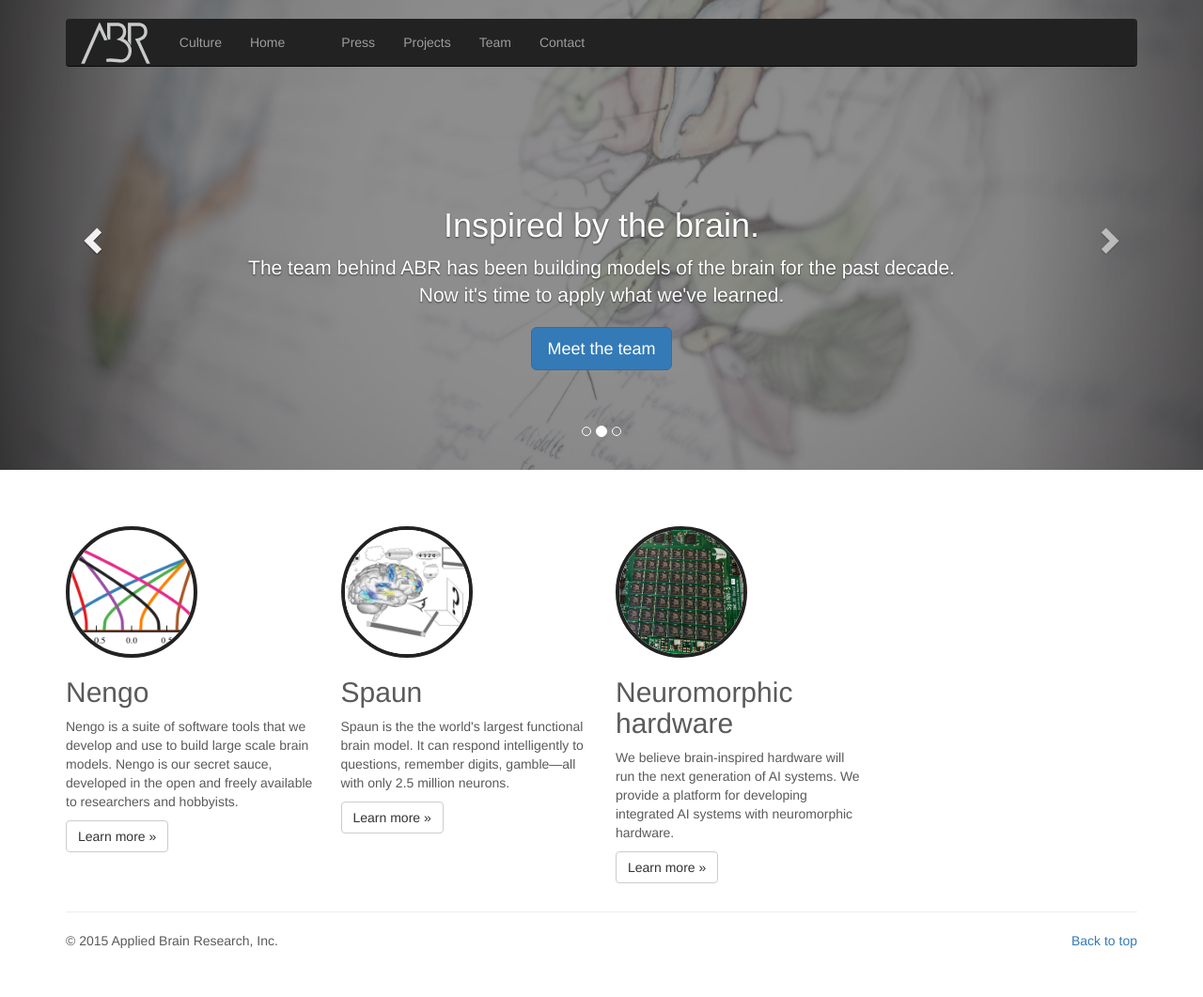
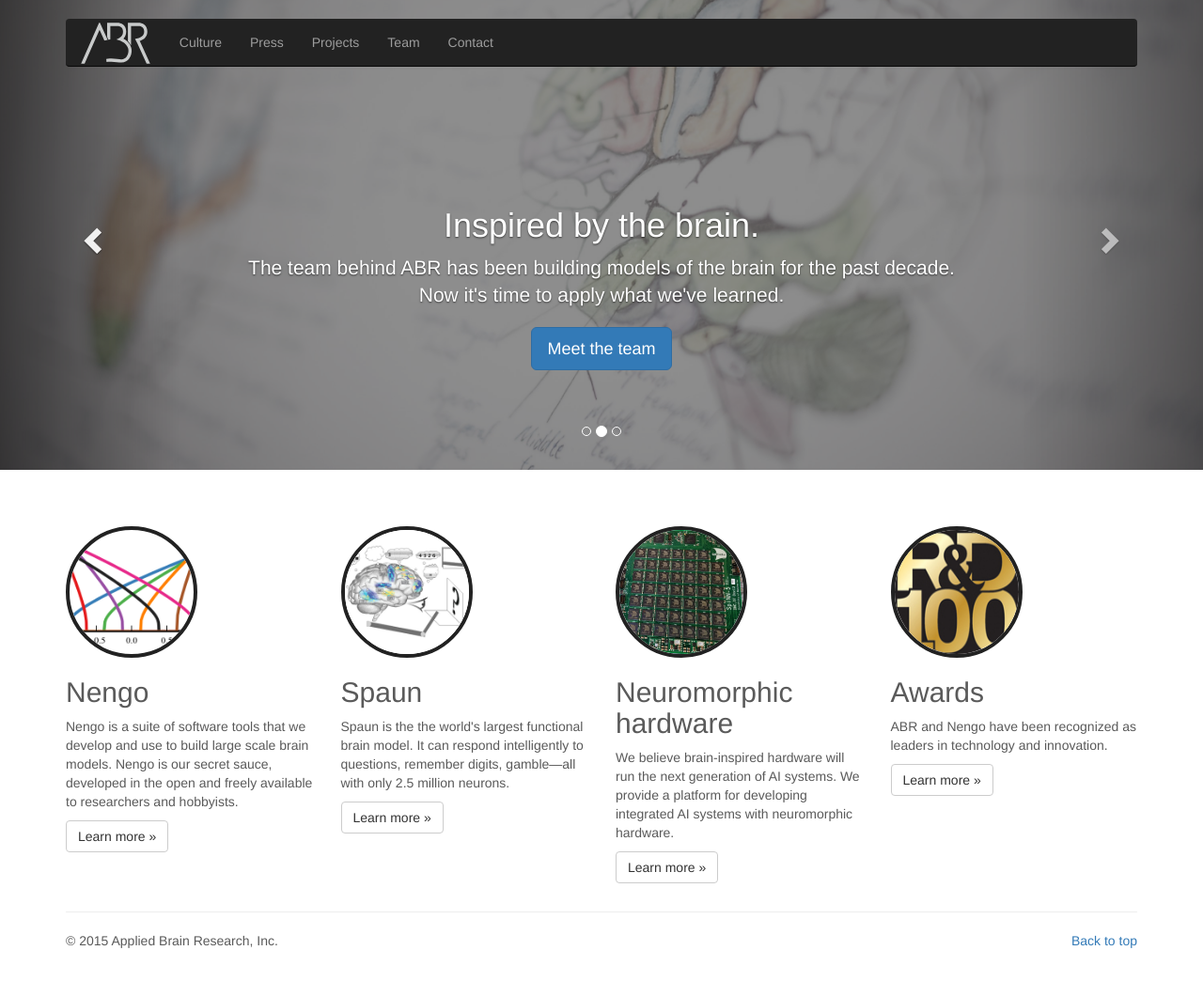
Before and after one commit to abr/abr.github.io, a Jekyll site: the page built from index.html, in a window 1280 px wide. Shown: the whole page at 94% size. Built offline with Jekyll 4.4.1, drawn with Linux system fonts in a browser that asks for light colours; nearby versions of some CDN libraries.

Commit message:
Cleaned up navbar/awards/frontpage code

```diff
--- a/_config.yml
+++ b/_config.yml
@@ -10,31 +10,32 @@ source: .
 baseurl:
 
 collections:
-  home:
-    output: false
-    externallink: false
-    linkname:
-    menuname: home
   projects:
     output: false
     externallink: false
     linkname: projects
-    menuname: projects
+    navmenu: true
   culture:
     output: false
     externallink: false
     linkname: culture
-    menuname: culture
+    navmenu: true
   team:
     output: false
     externallink: false
     linkname: team
-    menuname: team
+    navmenu: true
   press:
     output: false
     externallink: false
     linkname: press
-    menuname: press
+    navmenu: true
+  awards:
+    output: false
+    externallink: false
+    linkname: awards
+    navmenu: false
+
 permalink: pretty
 
 gems:
--- a/_includes/navbar.html
+++ b/_includes/navbar.html
@@ -14,10 +14,11 @@
         </div>
         <div id="navbar" class="navbar-collapse collapse">
           <ul class="nav navbar-nav">
-            {% for collection in site.collections %}
-            {% capture path %}{{ collection.label }}.html{% endcapture %}
-            <li{% if page.collection == collection.label or page.path == path %} class="active"{% endif %}>
-              <a href="{% if collection.externallink %} {{ collection.linkname }} {% else %} {{ site.baseurl }}/{{ collection.linkname }} {% endif %}"> {{ collection.menuname | capitalize }} </a>
+            {% assign navitems = site.collections | where: "navmenu", "true" %}
+            {% for nav in navitems %}
+            {% capture path %}{{ nav.label }}.html{% endcapture %}
+            <li{% if page.collection == nav.label or page.path == path %} class="active"{% endif %}>
+              <a href="{% if nav.externallink %} {{ nav.linkname }} {% else %} {{ site.baseurl }}/{{ nav.linkname }} {% endif %}"> {{ nav.linkname | capitalize }} </a>
             </li>
             {% endfor %}
             <li{% if page.path == "contact.html" %} class="active"{% endif %}>
--- a/index.html
+++ b/index.html
@@ -61,30 +61,17 @@ carousel:
 
 <div class="container marketing">
   <div class="row">
-
-    {% for award in site.awards limit:1 %}
+    {% assign blurbs = site.projects | limit:3 | push: site.awards[0] %}
+    {% for blurb in blurbs %}
     <div class="col-lg-3">
-      <!-- <a href="{{ site.baseurl }}/awards/{{ award.title | slugify }}">  -->
-      <a href="{{ site.baseurl }}/press/">
-          <img class="img-circle img-bordered" src="{{ site.baseurl }}/img/{{ award.img }}" alt="" style="width: 140px; height: 140px;">
+        <a href="{{ blurb.path }}">
+<!--      <a href="{{ site.baseurl }}/projects/#{{ project.title | slugify }}"> -->
+        <img class="img-circle img-bordered" src="{{ site.baseurl }}/img/{{ blurb.img }}" alt="" style="width: 140px; height: 140px;">
       </a>
-      <h2>{{ award.title }}</h2>
-      <p>{{ award.pitch }}</p>
-      <p><a class="btn btn-default" href="{{ site.baseurl }}/press/" role="button">Learn more &raquo;</a></p>
+      <h2>{{ blurb.title }}</h2>
+      <p>{{ blurb.pitch }}</p>
+      <p><a class="btn btn-default" href="{{ blurb.path }}" role="button">Learn more &raquo;</a></p>
     </div>
     {% endfor %}
-
-
-    {% for project in site.projects limit:3 %}
-    <div class="col-lg-3">
-      <a href="{{ site.baseurl }}/projects/#{{ project.title | slugify }}">
-        <img class="img-circle img-bordered" src="{{ site.baseurl }}/img/{{ project.img }}" alt="" style="width: 140px; height: 140px;">
-      </a>
-      <h2>{{ project.title }}</h2>
-      <p>{{ project.pitch }}</p>
-      <p><a class="btn btn-default" href="{{ site.baseurl }}/projects/#{{ project.title | slugify }}" role="button">Learn more &raquo;</a></p>
-    </div>
-    {% endfor %}
-
   </div>
 </div>
```
Also changed, not shown: _awards/00-summary.md (added, +7 -0 lines), _awards/01-awards.md (deleted, +0 -7 lines), _awards/01-rd100.md (added, +5 -0 lines), _awards/02-svief.md (added, +6 -0 lines), press.html (+4 -11 lines), img/RD100Winner.png (deleted).
